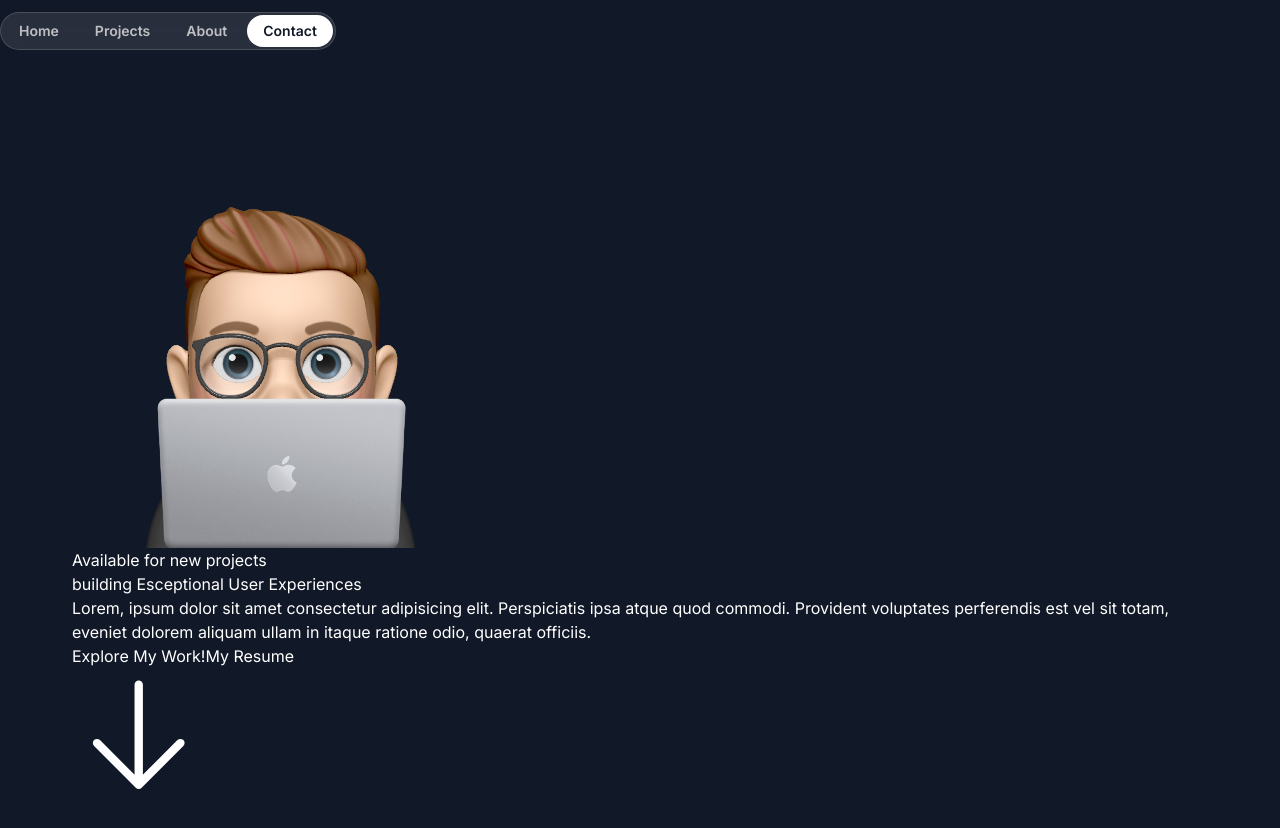
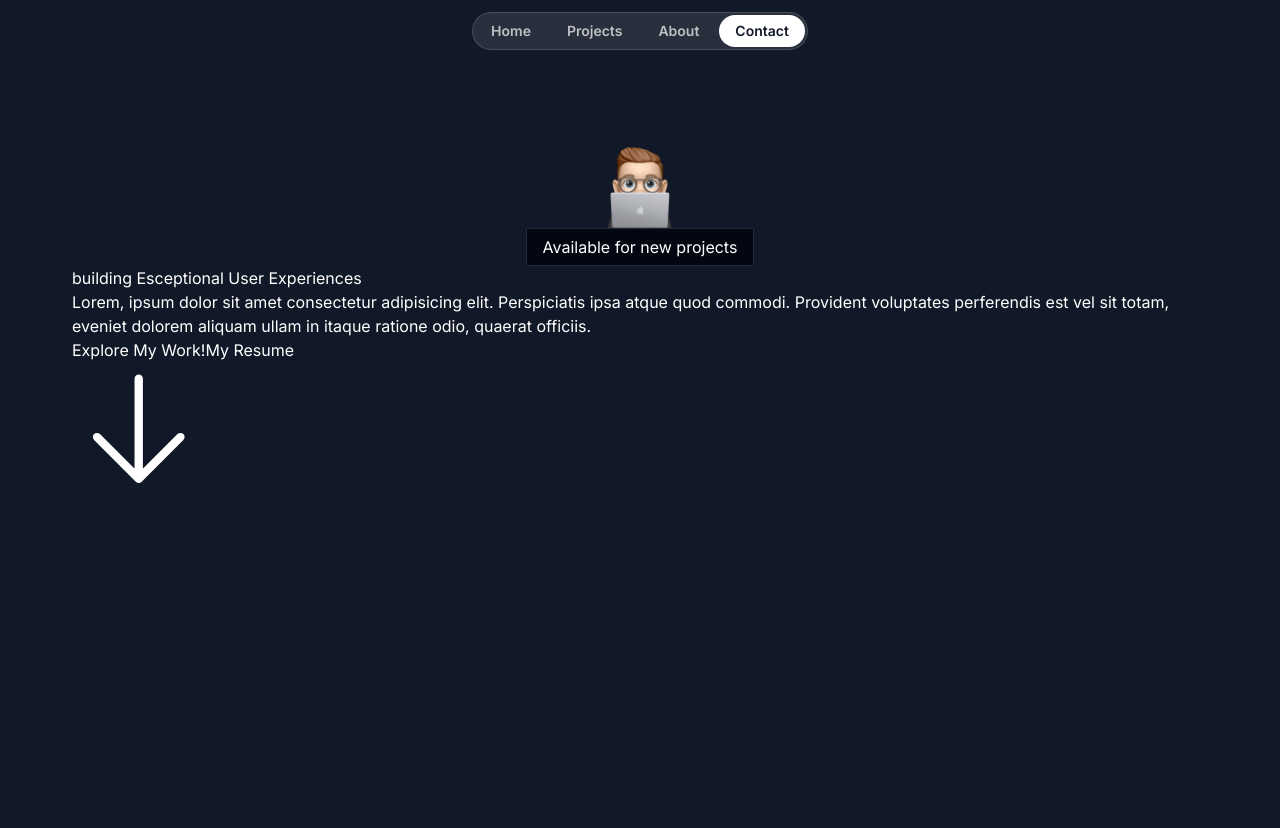
Before and after one commit to Argus-66/Portfolio, a Next.js app: page / in a window 1280 px wide. Shown: the top 828 px of the page. After the commit the page ends 800 px from the top, so only its background shows below. Built offline with nearby package versions, Linux system fonts and the light colour scheme; a web font is replaced by a local one.

Commit message:
creation

```diff
--- a/src/sections/Header.tsx
+++ b/src/sections/Header.tsx
@@ -1,6 +1,6 @@
 export const Header = () => {
   return(
-    <div className="flex justify-center items-center fixed top-3">
+    <div className="flex justify-center items-center fixed top-3 w-full">
       <nav className="flex gap-1 p-0.5 border border-white/15 rounded-full bg-white/10 backdrop-blur ">
         <a href="#" className="nav-item">Home</a>
         <a href="" className="nav-item">Projects</a>
--- a/src/sections/Hero.tsx
+++ b/src/sections/Hero.tsx
@@ -1,20 +1,30 @@
-import memojiImage from "@/assets/images/memoji-computer.png"
-import Image from "next/image"
-import ArrowDown from "@/assets/icons/arrow-down.svg"
+import memojiImage from "@/assets/images/memoji-computer.png";
+import Image from "next/image";
+import ArrowDown from "@/assets/icons/arrow-down.svg";
 
 export const HeroSection = () => {
   return (
     <div className="py-32 ">
       <div className="container">
-      <Image src={memojiImage} alt="Person peaking from behind laptop" />
-      <div>
-        <div>
-
-        </div>
+        <div className="flex flex-col items-center">
+          <Image
+            src={memojiImage}
+            className="size-[100px]"
+            alt="Person peaking from behind laptop"
+          />
+          <div className="bg-gray-950 border border-gray-800 px-4 py-1.5 inline-flex">
+            <div></div>
             <div>Available for new projects</div>
           </div>
+        </div>
+
         <h1>building Esceptional User Experiences</h1>
-      <p>Lorem, ipsum dolor sit amet consectetur adipisicing elit. Perspiciatis ipsa atque quod commodi. Provident voluptates perferendis est vel sit totam, eveniet dolorem aliquam ullam in itaque ratione odio, quaerat officiis.</p>
+        <p>
+          Lorem, ipsum dolor sit amet consectetur adipisicing elit. Perspiciatis
+          ipsa atque quod commodi. Provident voluptates perferendis est vel sit
+          totam, eveniet dolorem aliquam ullam in itaque ratione odio, quaerat
+          officiis.
+        </p>
         <div>
           <button>
             <span>Explore My Work!</span>
@@ -26,5 +36,5 @@ export const HeroSection = () => {
         </div>
       </div>
     </div>
-  )
-}
+  );
+};
```
Lines whose indentation alone changed are shown as unchanged.
